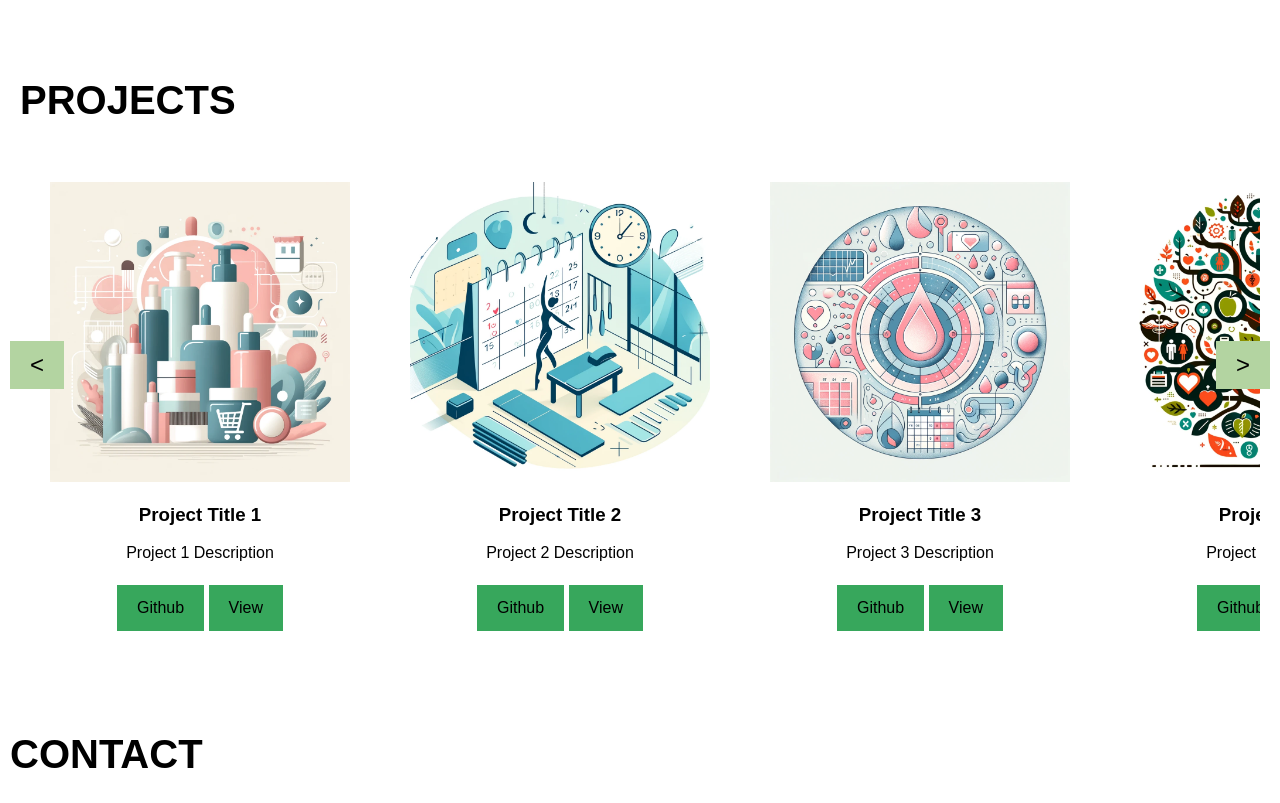
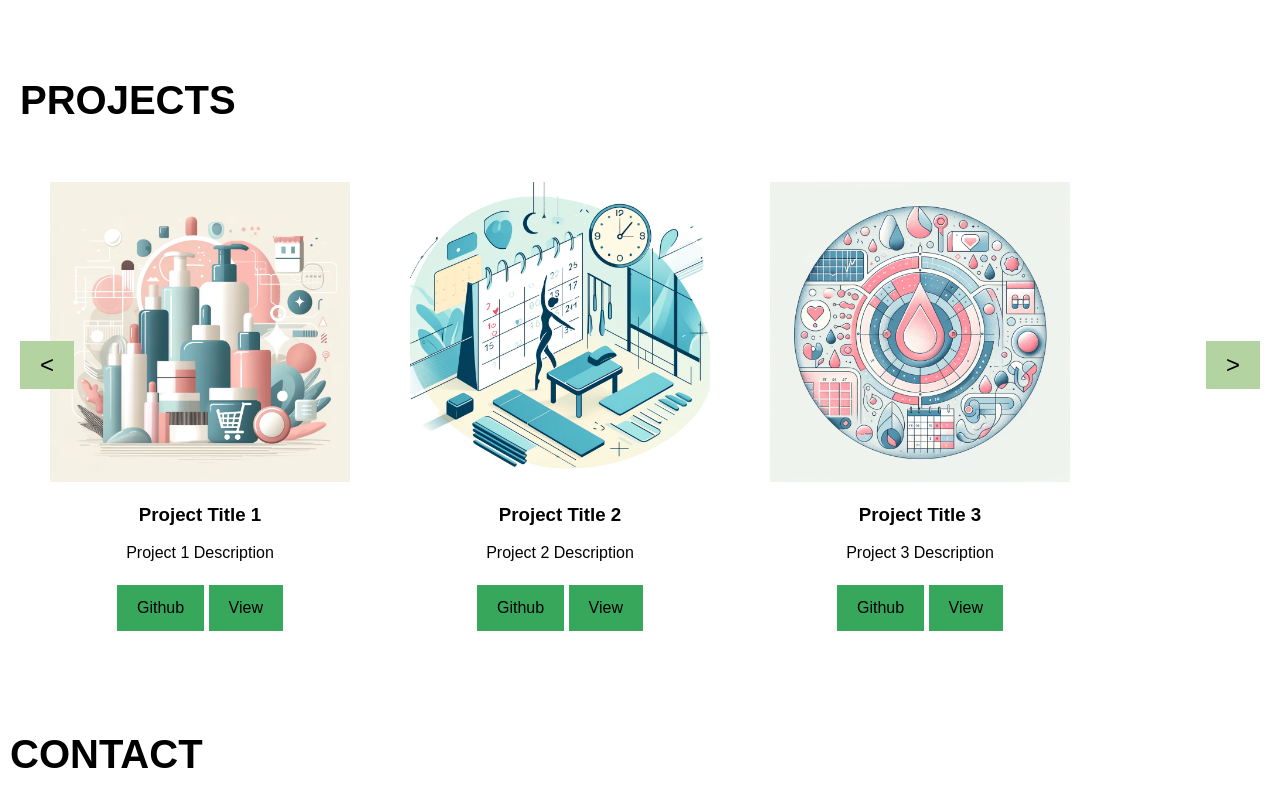
Before and after one commit to clarecodess/portfolio, a plain HTML site: page index.html in a window 1280 px wide. Shown: the part 1228-2031 px from the top of the page. Drawn offline with Linux system fonts and the light colour scheme; a web font is replaced by a local one.

Commit message:
styled project container

```diff
--- a/style.css
+++ b/style.css
@@ -181,7 +181,7 @@ footer {
 #projects {
     padding: 10px;
     position: relative;
-
+    overflow: hidden;
 }
 
 .project-container {
@@ -190,7 +190,7 @@ footer {
     -webkit-overflow-scrolling: touch;
     scroll-snap-type:x mandatory;
     scroll-padding: 20px;
-
+    width: calc(3 * (300px + 6 *10px));
 }
 
 .project-card {
@@ -240,11 +240,11 @@ footer {
 }
 
 .left-arrow {
-    left: 0;
+    left: 10px;
 }
 
 .right-arrow {
-    right: 0;
+    right: 10px;
 }
 
 /* Contact */
```
